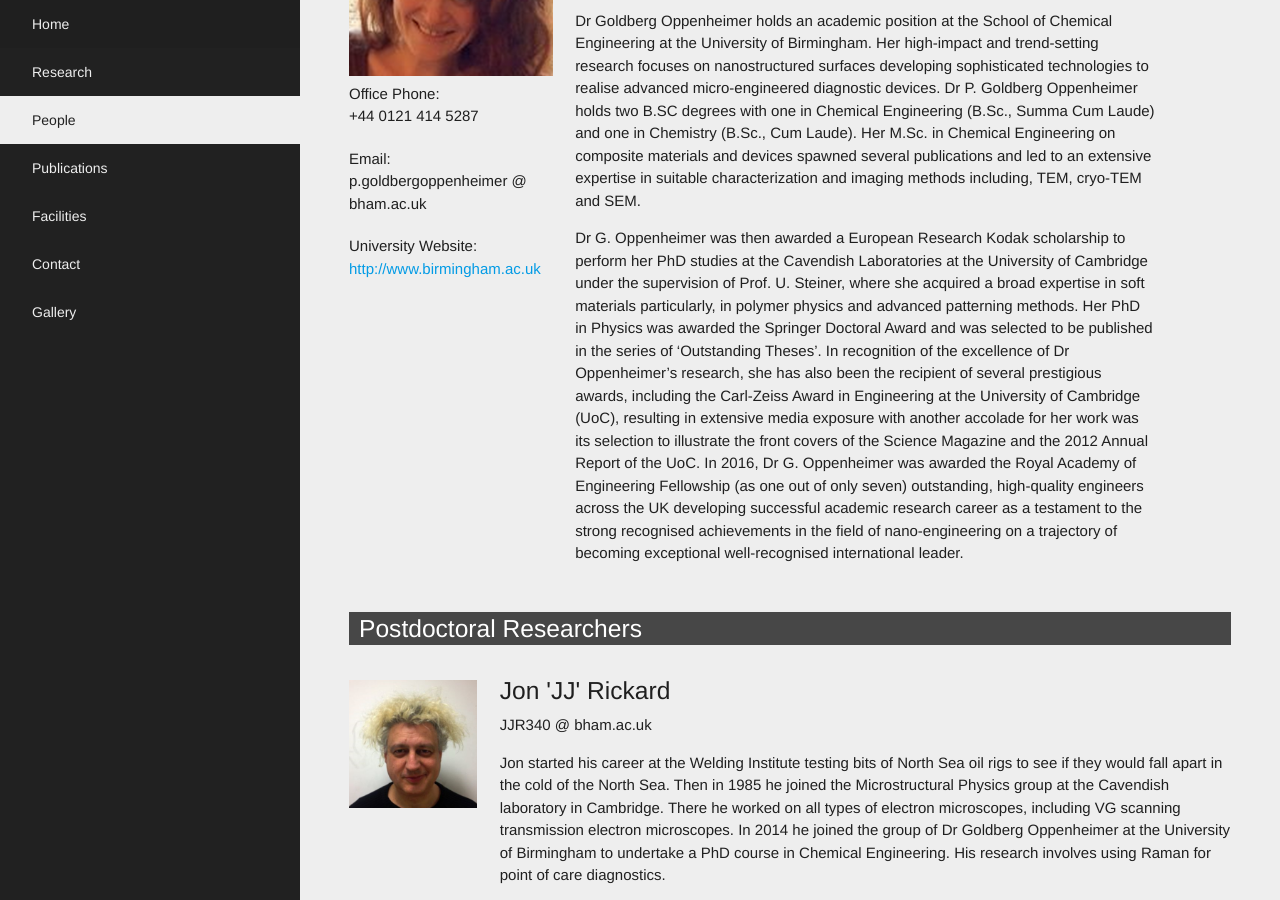
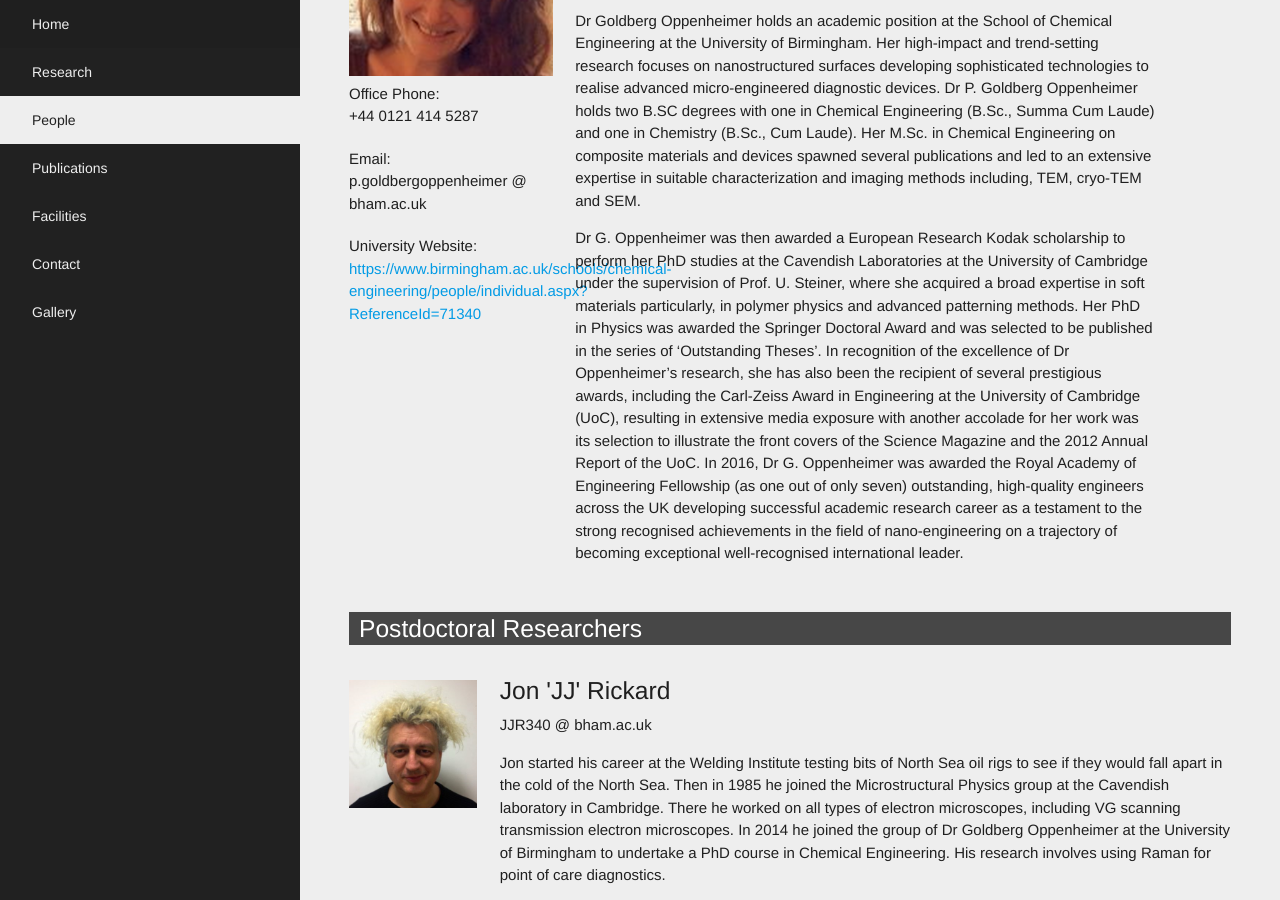
Before and after one commit to cbanbury/anmsa-port, a Jekyll site: the page built from people.html, in a window 1280 px wide and 900 px high, scrolled down 580 px. Built offline with Jekyll 4.4.1, drawn with Linux system fonts in a browser that asks for light colours; some of the changed lines change nothing that is shown.

Commit message:
Update people.html

```diff
--- a/people.html
+++ b/people.html
@@ -37,7 +37,7 @@
                         <strong>University Website:</strong>
                     </div>
                     <div class="col s12">
-                        <a href="http://www.birmingham.ac.uk">http://www.birmingham.ac.uk</a>
+                        <a href="http://www.birmingham.ac.uk/PGoldbergOppenheimer">https://www.birmingham.ac.uk/schools/chemical-engineering/people/individual.aspx?ReferenceId=71340</a>
                     </div>
                 </div>
             </div>
```
